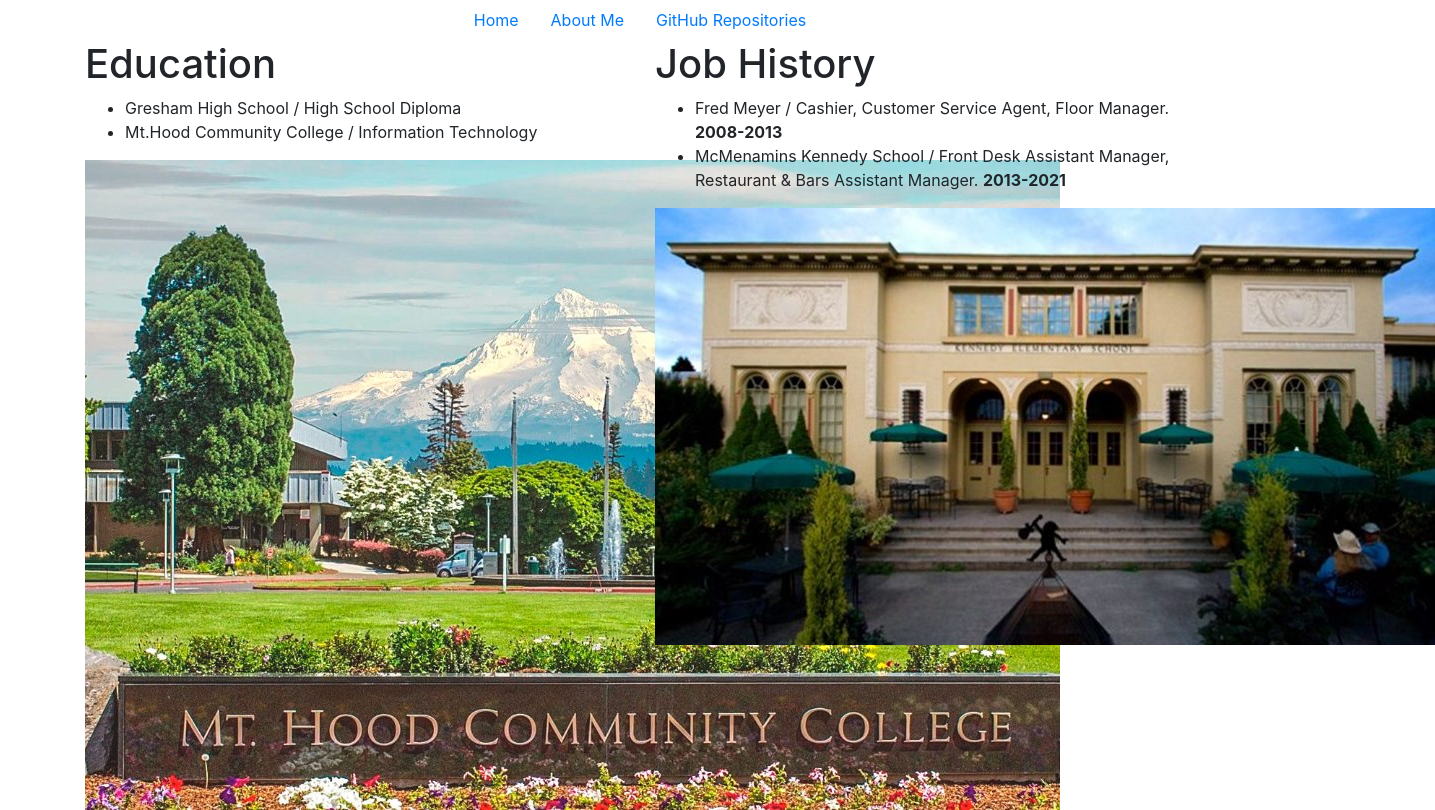
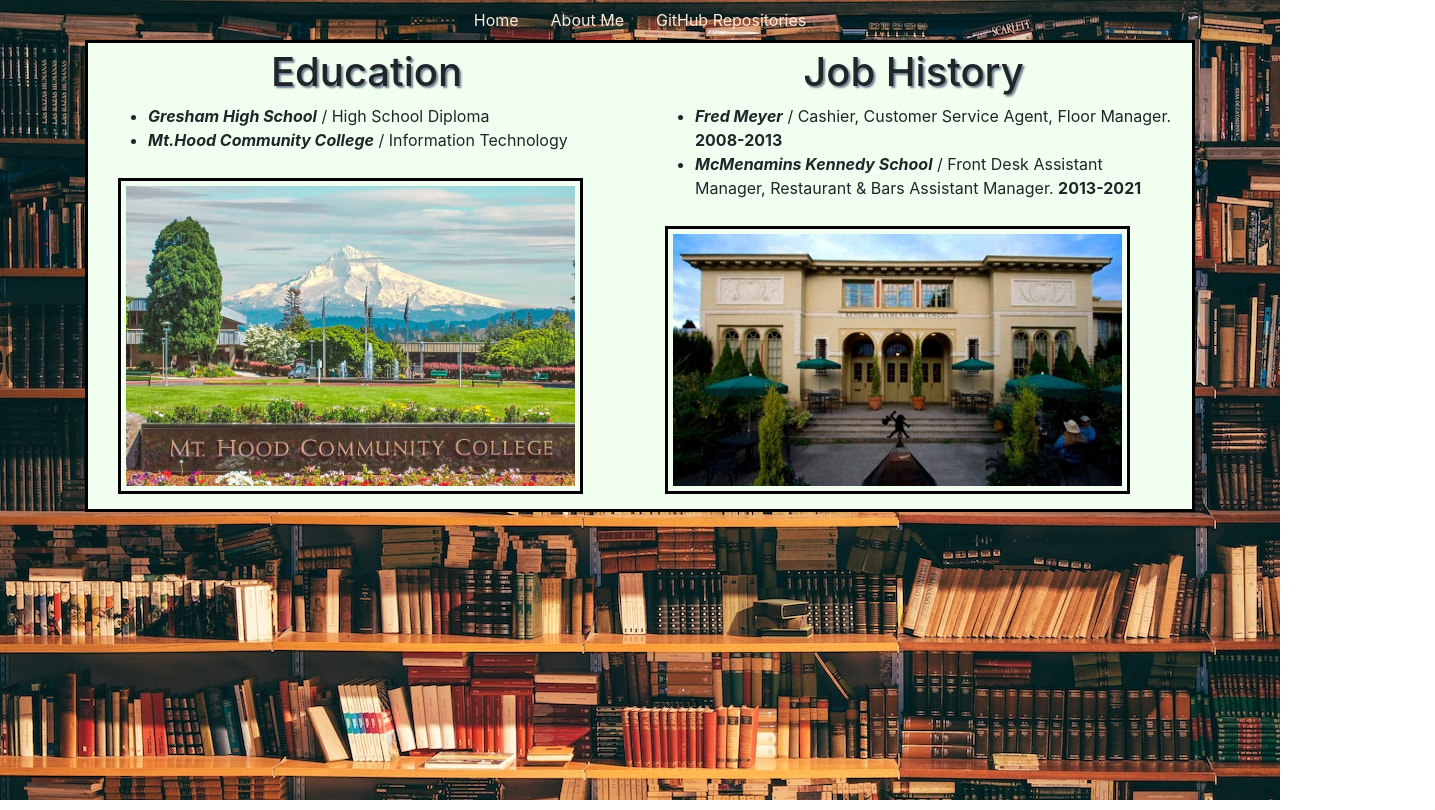
Before and after one commit to Bennyz2030/Portfolio-Project, a plain HTML site: page edu.html in a window 1280 px wide. Shown: the whole page, 1435 px wide, since content can reach past the window. Drawn offline with Linux system fonts and the light colour scheme.

Commit message:
add css to edu.html page

```diff
--- a/css/styles3.css
+++ b/css/styles3.css
@@ -0,0 +1,31 @@
+img {
+  border:solid black;
+  width:90%;
+  float:left;
+  margin:10px;
+  padding: 5px;
+}
+ .important {
+   font-style: oblique;
+   font-weight: bold;
+ }
+
+ .row {
+   border:solid black;
+   margin:auto;
+   padding: 5px;
+   background-color: honeydew;
+ }
+
+ body {
+   background-image:url(../img/book.jpeg);
+ }
+
+ h1 {
+   text-align: center;
+   text-shadow: 2px 2px 2px slategray;
+ }
+
+ .nav-link {
+    color: antiquewhite;
+ }
```
Also changed, not shown: about-me.html (+1 -1 lines), github.html (+10 -0 lines).
